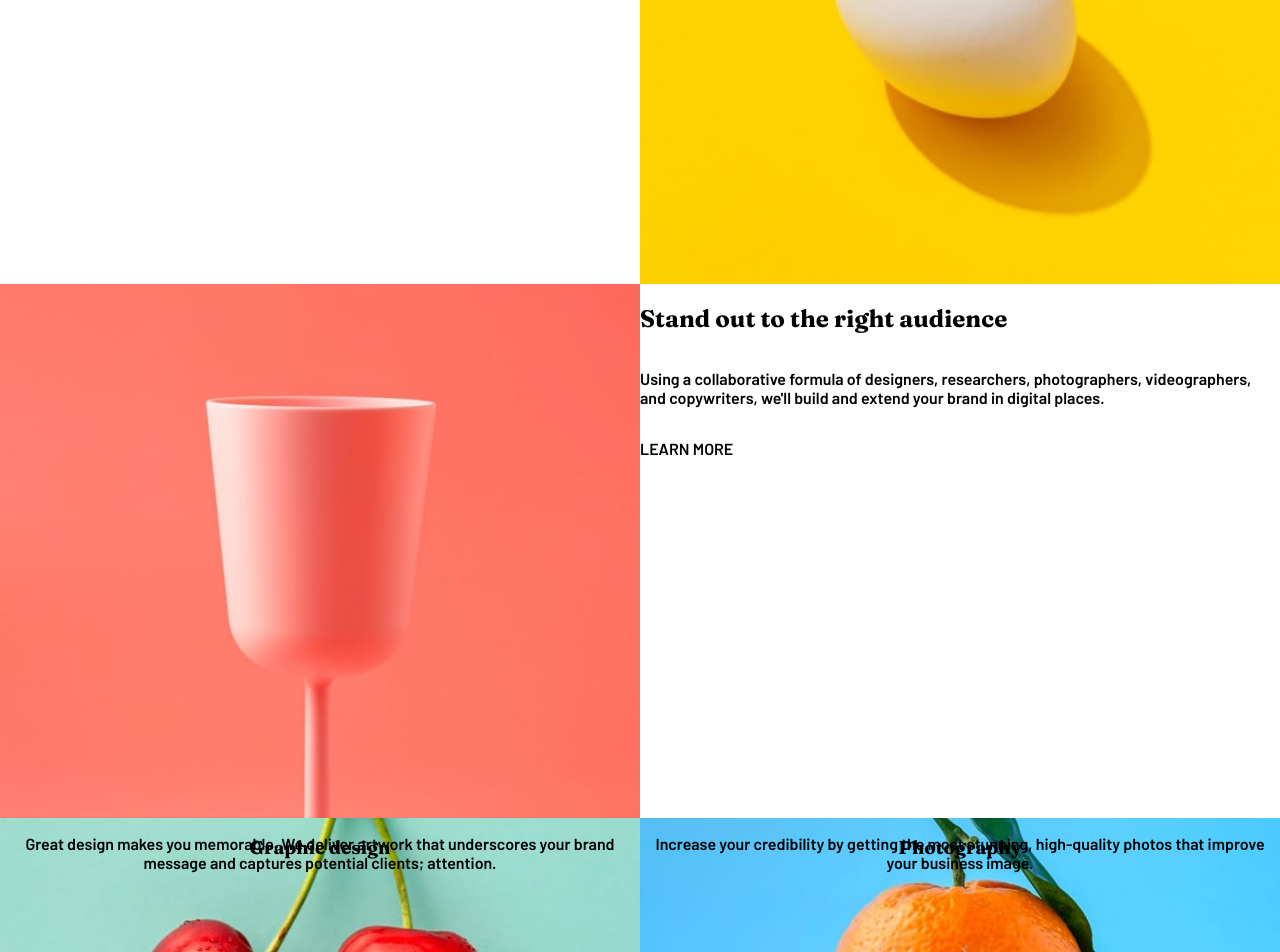
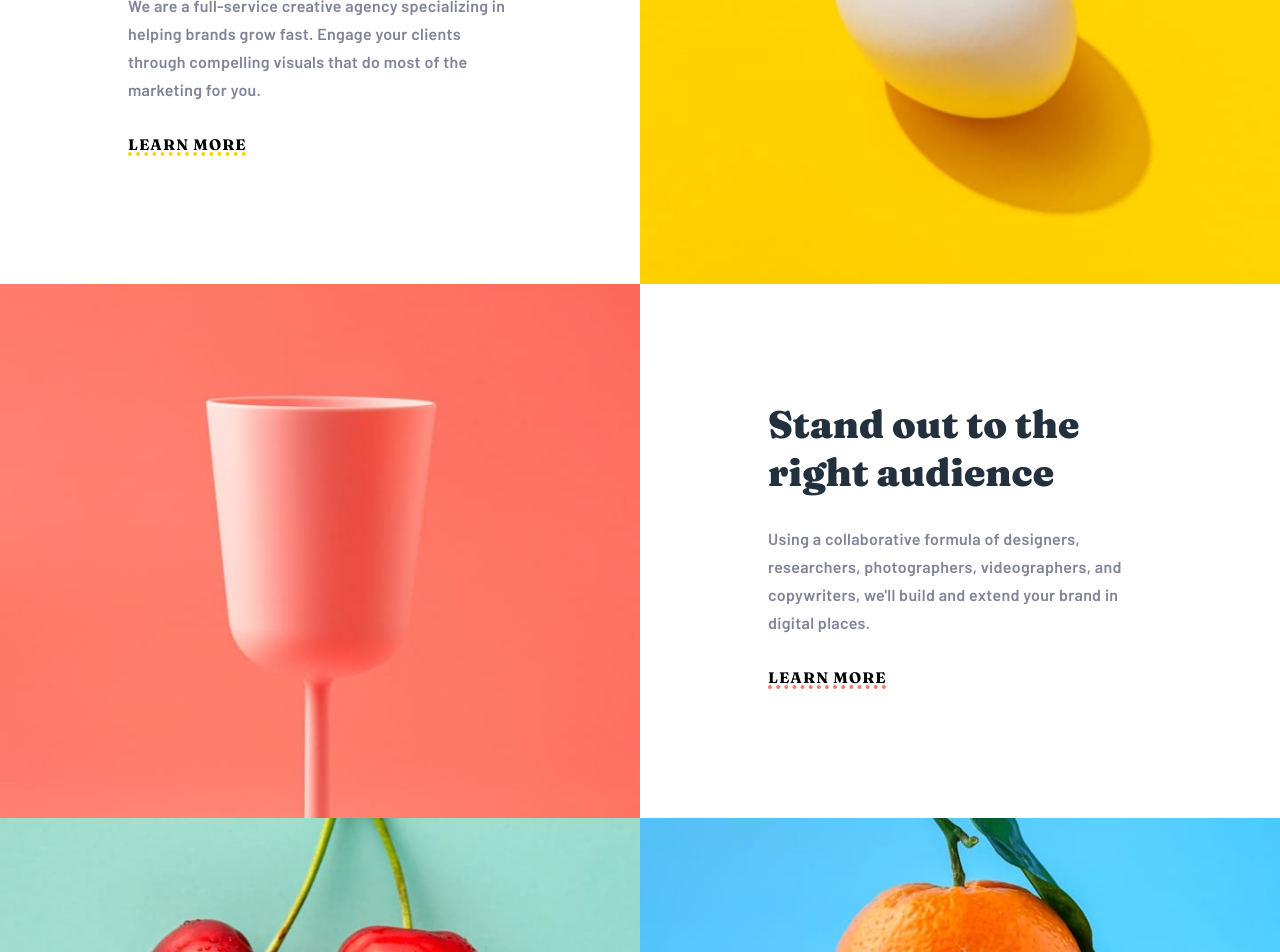
Before and after one commit to VasuBeachoo/sunnyside-landing-page, a React (Create React App) app: page / in a window 1280 px wide. Shown: the part 960-1912 px from the top of the page. Built offline with nearby package versions, Linux system fonts and the light colour scheme.

Commit message:
Style features section

```diff
--- a/src/App.js
+++ b/src/App.js
@@ -30,7 +30,7 @@ const App = () => {
         src: transformImgDesktop,
         alt: "egg",
       },
-      modifiers: "double-feature--reverse",
+      modifiers: "double-feature--reverse double-feature--yellow",
     },
     {
       type: "double",
@@ -41,16 +41,18 @@ const App = () => {
         src: standoutImgDesktop,
         alt: "pink-cup",
       },
+      modifiers: "double-feature--red",
     },
     {
       type: "single",
       heading: "Graphic design",
       paragraph:
-        "Great design makes you memorable. We deliver artwork that underscores your brand message and captures potential clients; attention.",
+        "Great design makes you memorable. We deliver artwork that underscores your brand message and captures potential clients' attention.",
       img: {
         src: designImgDesktop,
         alt: "cherry",
       },
+      modifiers: "single-feature--green",
     },
     {
       type: "single",
@@ -61,6 +63,7 @@ const App = () => {
         src: photographyImgDesktop,
         alt: "orange",
       },
+      modifiers: "single-feature--blue",
     },
   ];
   const testimonials = [
--- a/src/components/DoubleFeature.jsx
+++ b/src/components/DoubleFeature.jsx
@@ -11,7 +11,7 @@ const DoubleFeature = ({ modifiers, heading, paragraph, img }) => {
       <div className="double-feature__text-container">
         <h2 className="double-feature__heading">{heading}</h2>
         <p className="double-feature__paragraph">{paragraph}</p>
-        <Link className="double-feature__link" text="LEARN MORE" />
+        <Link modifiers="link--feature" text="LEARN MORE" />
       </div>
     </div>
   );
--- a/src/css/style.css
+++ b/src/css/style.css
@@ -63,7 +63,7 @@ body {
   font-family: "Fraunces", serif;
   position: absolute;
   text-align: center;
-  top: 18.5%;
+  top: 19%;
   color: white;
   font-size: clamp(2rem, 5vw, 3rem);
   font-weight: 900;
@@ -96,7 +96,7 @@ body {
       -ms-flex-align: center;
           align-items: center;
   position: absolute;
-  padding: 2rem 2.5rem;
+  padding: 2.5rem;
 }
 
 .header__logo {
@@ -137,11 +137,25 @@ body {
 .link--header {
   color: white;
   font-size: 1rem;
-  letter-spacing: 0.05rem;
+  letter-spacing: 0.04rem;
 }
 
 .link--header:hover {
   opacity: 0.5;
+}
+
+.link--feature {
+  font-family: "Fraunces", serif;
+  font-size: 0.95rem;
+  letter-spacing: 0.07rem;
+  -webkit-text-decoration: underline dotted 0.25rem;
+          text-decoration: underline dotted 0.25rem;
+  text-underline-offset: 0.15rem;
+}
+
+.link--feature:hover {
+  -webkit-text-decoration-style: solid;
+          text-decoration-style: solid;
 }
 
 .button {
@@ -154,7 +168,7 @@ body {
   font-size: 1rem;
   letter-spacing: 0.02rem;
   border-radius: 2rem;
-  padding: 0.8rem 1.5rem;
+  padding: 0.9rem 1.5rem;
   -webkit-transition: 0.25s;
   transition: 0.25s;
 }
@@ -201,6 +215,7 @@ body {
 
 .double-feature__heading {
   font-family: "Fraunces", serif;
+  font-weight: 900;
 }
 
 .double-feature__paragraph {
@@ -236,10 +251,12 @@ body {
       -ms-flex-align: center;
           align-items: center;
   width: 50%;
+  height: 100%;
 }
 
 .double-feature__img {
   width: 100%;
+  height: 100%;
 }
 
 .double-feature__text-container {
@@ -250,13 +267,29 @@ body {
   -webkit-box-direction: normal;
       -ms-flex-direction: column;
           flex-direction: column;
-  -webkit-box-pack: start;
-      -ms-flex-pack: start;
-          justify-content: flex-start;
+  -webkit-box-pack: center;
+      -ms-flex-pack: center;
+          justify-content: center;
   -webkit-box-align: start;
       -ms-flex-align: start;
           align-items: flex-start;
   width: 50%;
+  height: 100%;
+  padding: 10vh 10vw;
+}
+
+.double-feature__heading {
+  font-size: clamp(2rem, 5vw, 2.4rem);
+  color: #23303e;
+  margin: 0;
+}
+
+.double-feature__paragraph {
+  font-size: clamp(0.75rem, 5vw, 1rem);
+  color: #818498;
+  letter-spacing: 0.02rem;
+  line-height: 1.75rem;
+  margin: 1.85rem 0 1rem;
 }
 
 .double-feature--reverse {
@@ -264,6 +297,16 @@ body {
   -webkit-box-direction: reverse;
       -ms-flex-direction: row-reverse;
           flex-direction: row-reverse;
+}
+
+.double-feature--yellow * {
+  -webkit-text-decoration-color: #fad400;
+          text-decoration-color: #fad400;
+}
+
+.double-feature--red * {
+  -webkit-text-decoration-color: #fe7867;
+          text-decoration-color: #fe7867;
 }
 
 .single-feature {
@@ -287,6 +330,7 @@ body {
 
 .single-feature__heading {
   font-family: "Fraunces", serif;
+  font-weight: 900;
 }
 
 .single-feature__paragraph {
@@ -313,10 +357,24 @@ body {
 
 .single-feature__heading {
   position: absolute;
+  top: 60.75%;
+  font-size: clamp(0.75rem, 5vw, 1.6rem);
 }
 
 .single-feature__paragraph {
   position: absolute;
+  top: 72%;
+  font-size: 1rem;
+  max-width: 40ch;
+  line-height: 1.8rem;
+}
+
+.single-feature--green * {
+  color: #25564b;
+}
+
+.single-feature--blue * {
+  color: #19536b;
 }
 
 .testimonials {
--- a/src/css/style.scss
+++ b/src/css/style.scss
@@ -62,7 +62,7 @@ $body-font: "Barlow", sans-serif;
   font-size: 1rem;
   letter-spacing: 0.02rem;
   border-radius: 2rem;
-  padding: 0.8rem 1.5rem;
+  padding: 0.9rem 1.5rem;
   transition: 0.25s;
 
   &:hover {
@@ -73,6 +73,7 @@ $body-font: "Barlow", sans-serif;
 @mixin feature() {
   &__heading {
     @include heading();
+    font-weight: 900;
   }
 
   &__paragraph {
@@ -120,7 +121,7 @@ body {
     @include heading();
     position: absolute;
     text-align: center;
-    top: 18.5%;
+    top: 19%;
     color: color(White);
     font-size: clamp(2rem, 5vw, 3rem);
     font-weight: 900;
@@ -144,7 +145,7 @@ body {
   @include section();
   @include flex(row, space-between, center);
   position: absolute;
-  padding: 2rem 2.5rem;
+  padding: 2.5rem;
 
   &__logo {
     width: 9.5rem;
@@ -162,10 +163,22 @@ body {
   &--header {
     color: color(White);
     font-size: 1rem;
-    letter-spacing: 0.05rem;
+    letter-spacing: 0.04rem;
 
     &:hover {
       opacity: 0.5;
+    }
+  }
+
+  &--feature {
+    font-family: $heading-font;
+    font-size: 0.95rem;
+    letter-spacing: 0.07rem;
+    text-decoration: underline dotted 0.25rem;
+    text-underline-offset: 0.15rem;
+
+    &:hover {
+      text-decoration-style: solid;
     }
   }
 }
@@ -198,19 +211,45 @@ body {
   &__img-container {
     @include flex(column, flex-start, center);
     width: 50%;
+    height: 100%;
   }
 
   &__img {
     width: 100%;
+    height: 100%;
   }
 
   &__text-container {
-    @include flex(column, flex-start, flex-start);
+    @include flex(column, center, flex-start);
     width: 50%;
+    height: 100%;
+    padding: 10vh 10vw;
+  }
+
+  &__heading {
+    font-size: clamp(2rem, 5vw, 2.4rem);
+    color: color(Very-dark-desaturated-blue);
+    margin: 0;
+  }
+
+  &__paragraph {
+    font-size: clamp(0.75rem, 5vw, 1rem);
+    color: color(Dark-grayish-blue);
+    letter-spacing: 0.02rem;
+    line-height: 1.75rem;
+    margin: 1.85rem 0 1rem;
   }
 
   &--reverse {
     flex-direction: row-reverse;
+  }
+
+  &--yellow * {
+    text-decoration-color: color(Yellow);
+  }
+
+  &--red * {
+    text-decoration-color: color(Soft-red);
   }
 }
 
@@ -227,10 +266,24 @@ body {
 
   &__heading {
     position: absolute;
+    top: 60.75%;
+    font-size: clamp(0.75rem, 5vw, 1.6rem);
   }
 
   &__paragraph {
     position: absolute;
+    top: 72%;
+    font-size: 1rem;
+    max-width: 40ch;
+    line-height: 1.8rem;
+  }
+
+  &--green * {
+    color: color(Dark-desaturated-cyan);
+  }
+
+  &--blue * {
+    color: color(Dark-blue);
   }
 }
 
```
